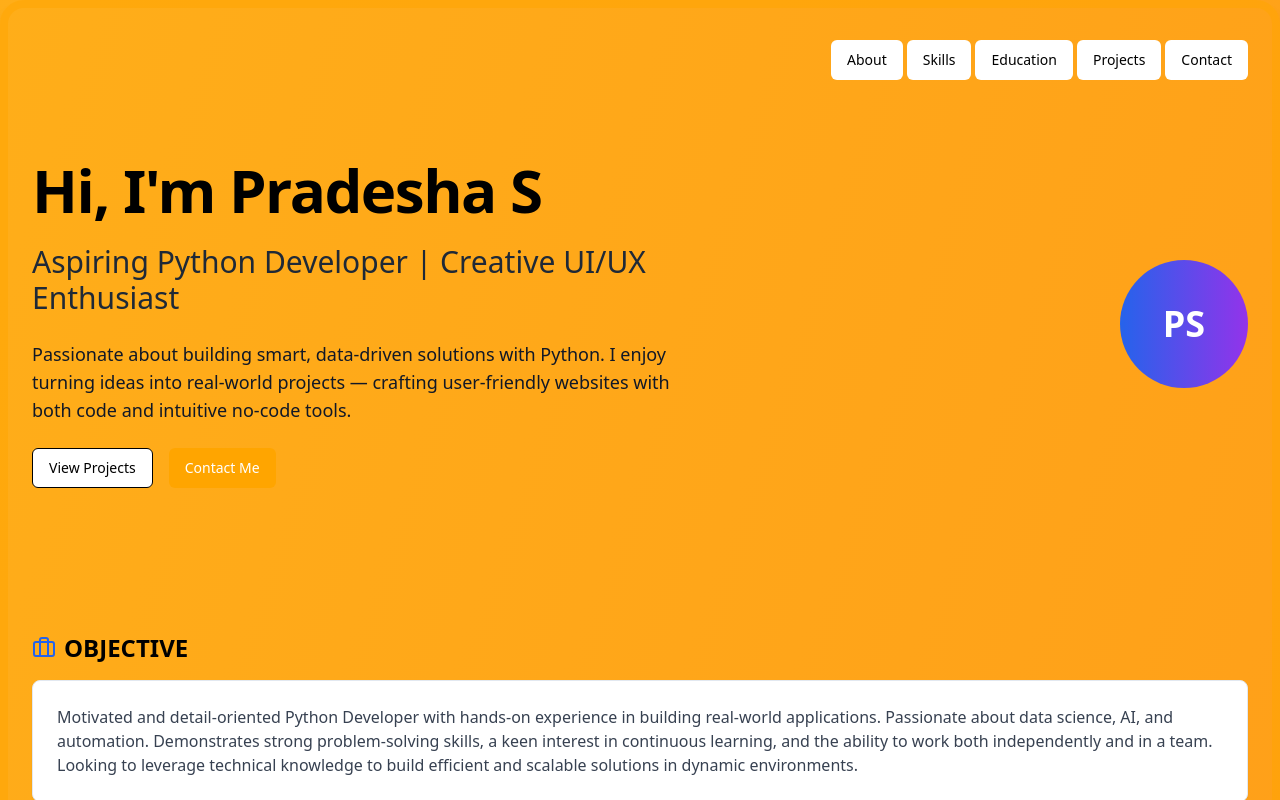
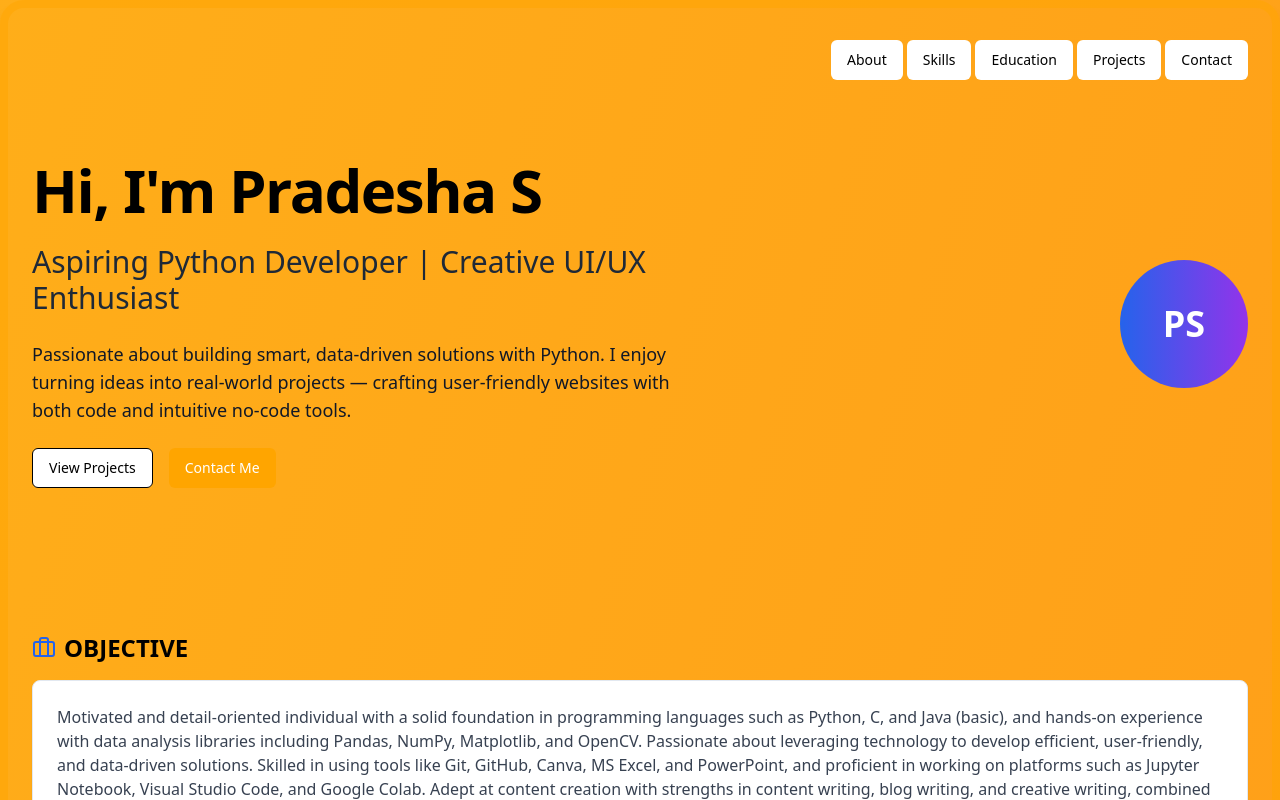
Before and after one commit to Pradesha3112/Portfolio-, a React (Vite) app: page / in a window 1280 px wide. Shown: the top 800 px of the page. Built offline with nearby package versions, Linux system fonts and the light colour scheme.

Commit message:
Update objective section
Modify the objective section in the Index page.

```diff
--- a/src/pages/Index.tsx
+++ b/src/pages/Index.tsx
@@ -51,10 +51,7 @@ const Index = () => {
           </h2>
           <Card className="p-6">
             <p className="text-gray-700">
-              Motivated and detail-oriented Python Developer with hands-on experience in building real-world applications.
-              Passionate about data science, AI, and automation. Demonstrates strong problem-solving skills,
-              a keen interest in continuous learning, and the ability to work both independently and in a team.
-              Looking to leverage technical knowledge to build efficient and scalable solutions in dynamic environments.
+              Motivated and detail-oriented individual with a solid foundation in programming languages such as Python, C, and Java (basic), and hands-on experience with data analysis libraries including Pandas, NumPy, Matplotlib, and OpenCV. Passionate about leveraging technology to develop efficient, user-friendly, and data-driven solutions. Skilled in using tools like Git, GitHub, Canva, MS Excel, and PowerPoint, and proficient in working on platforms such as Jupyter Notebook, Visual Studio Code, and Google Colab. Adept at content creation with strengths in content writing, blog writing, and creative writing, combined with a basic understanding of UI/UX design. Eager to contribute to innovative projects where I can apply my analytical skills, technical knowledge, and creative abilities to support organizational growth and advance my career as a Python developer or data-driven web solutions specialist.
             </p>
           </Card>
         </section>
```
